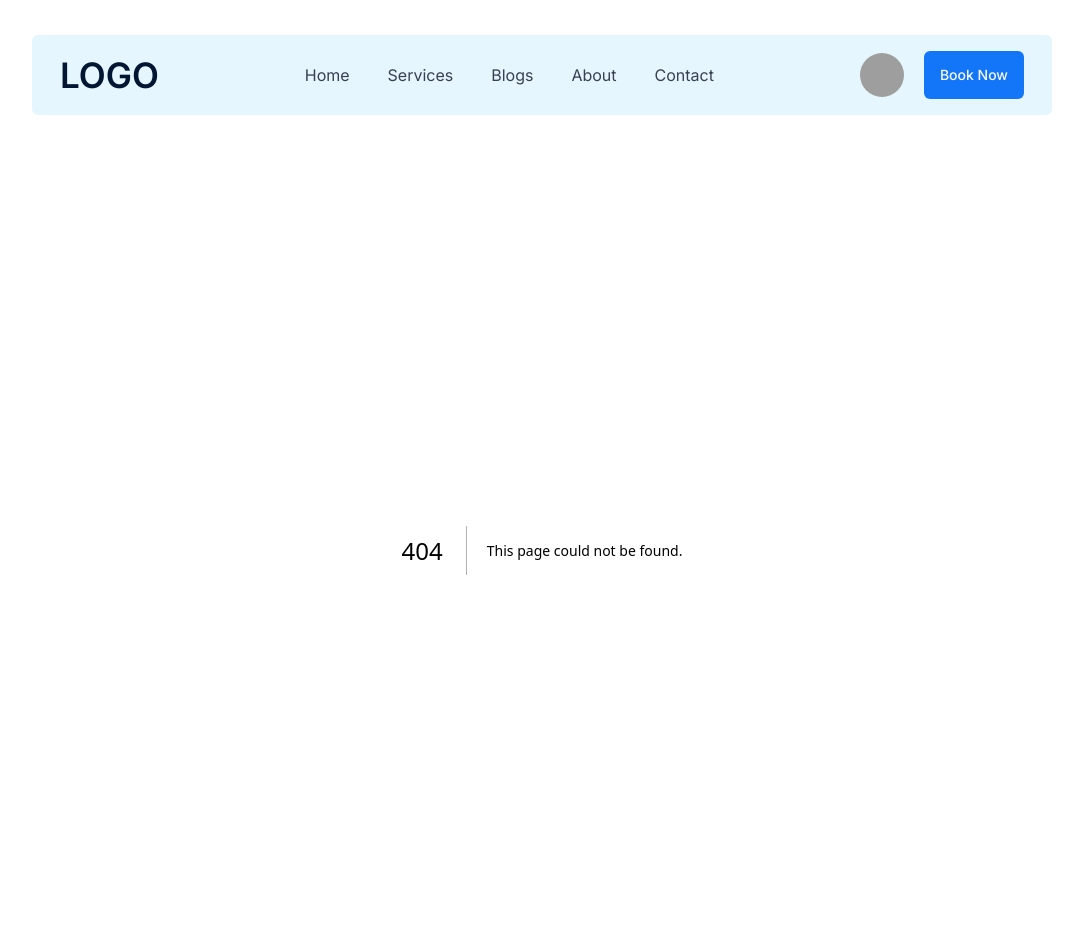
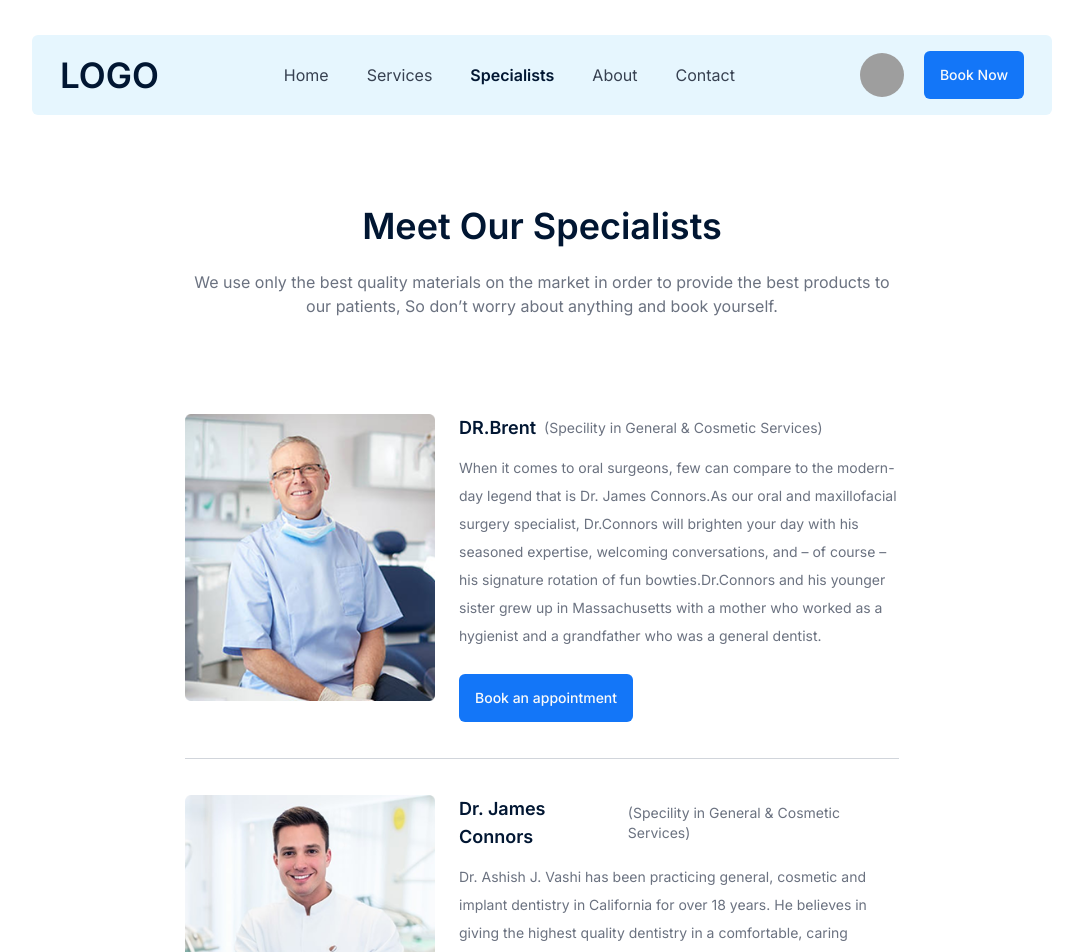
Before and after one commit to Yuossof/Doctor-Appointment-Booking-System-Client, a Next.js app: page /specialists in a window 1280 px wide. Before the commit this address had no page. Shown: the top 952 px of the page, without its empty margins (98-1181 px from the left). Built offline with nearby package versions, Linux system fonts and the light colour scheme; grey boxes are pictures that could not be loaded.

Commit message:
edit(header, specialists-page)

```diff
--- /dev/null
+++ b/src/app/specialists/page.tsx
@@ -0,0 +1,22 @@
+import Specialists from '@/components/specialists-page/Specialists'
+import React from 'react'
+
+const Page = () => {
+    return (
+        <div className='flex flex-col items-center container px-[5px] md:px-[20px] lg:px-[80px] xl:px-[130px]'>
+            <div className='text-center flex flex-col items-center mt-14'>
+                <h1 className='lg:text-4xl text-3xl font-semibold text-dark-blue '>Meet Our Specialists</h1>
+                <p className='text-muted-foreground mt-6 lg:max-w-[69%]'>
+                    We use only the best quality materials on the market in order to provide the best products to our patients,
+                    So don’t worry about anything and book yourself.
+                </p>
+            </div>
+            <div className="mt-24 w-full"></div>
+            <div>
+                <Specialists />
+            </div>
+        </div>
+    )
+}
+
+export default Page
--- a/src/components/header/Header.tsx
+++ b/src/components/header/Header.tsx
@@ -16,7 +16,7 @@ const Header = () => {
     const links = [
         { title: "Home", to: "/" },
         { title: "Services", to: "/services" },
-        { title: "Blogs", to: "/blogs" },
+        { title: "Specialists", to: "/specialists" },
         { title: "About", to: "/about-us" },
         { title: "Contact", to: "/contact" },
     ]
--- /dev/null
+++ b/src/components/specialists-page/Specialists.tsx
@@ -0,0 +1,56 @@
+import React from 'react'
+import { Button } from '../ui/button'
+import Image from 'next/image'
+
+const Specialists = () => {
+    const sp = [
+        {
+            name: "DR.Brent",
+            description: "When it comes to oral surgeons, few can compare to the modern-day legend that is Dr. James Connors.As our oral and maxillofacial surgery specialist, Dr.Connors will brighten your day with his seasoned expertise, welcoming conversations, and – of course – his signature rotation of fun bowties.Dr.Connors and his younger sister grew up in Massachusetts with a mother who worked as a hygienist and a grandfather who was a general dentist.",
+            specility: "Specility in General & Cosmetic Services",
+            image: "/images/Rectangle 662.png"
+        },
+        {
+            name: "Dr. James Connors",
+            description: ` Dr. Ashish J. Vashi has been practicing general, cosmetic and implant dentistry in California for over 18 years. He believes in giving the highest quality dentistry in a comfortable, caring environment. He strives to get to know his patients, not just their teeth.including full mouth restoration, dental veneers, crowns, bridges, dental implants, wisdom teeth extractions, Invisalign, and dentures`,
+            specility: "Specility in General & Cosmetic Services",
+            image: "/images/Rectangle 661.png"
+        },
+        {
+            name: "Dr.Jhone Doe",
+            description: ` Dr. Ashish J. Vashi has been practicing general, cosmetic and implant dentistry in California for over 18 years. He believes in giving the highest quality dentistry in a comfortable, caring environment. He strives to get to know his patients, not just their teeth.including full mouth restoration, dental veneers, crowns, bridges, dental implants, wisdom teeth extractions, Invisalign, and dentures`,
+            specility: "Specility in General & Cosmetic Services",
+            image: "/images/Rectangle 660.png"
+        },
+    ]
+    return (
+        <section className='flex justify-center'>
+            <div className='lg:w-[70%] w-full flex flex-col'>
+                {sp.map((item, i) => (
+                    <div key={i}>
+                        <div className='flex gap-6 lg:flex-row flex-col lg:pl-0 pl-6'>
+                            <div className=''>
+                                <Image src={item.image} alt='img' width={250} height={150} />
+                            </div>
+                            <div className='flex-1 '>
+                                <div>
+                                    <div className='flex items-center gap-2'>
+                                        <h3 className='font-semibold text-lg text-dark-blue'>{item.name}</h3>
+                                        <span className='text-muted-foreground text-xs md:text-sm'>({item.specility})</span>
+                                    </div>
+                                    <p className='text-muted-foreground md:text-md text-sm mt-3 leading-7'>
+                                        {item.description}
+                                    </p>
+                                </div>
+                                <Button className='mt-6 bg-mid-blue py-6 px-4'>Book an appointment</Button>
+                            </div>
+                        </div>
+                        <div className={`${i === sp.length - 1 ? "hidden" : "block"} w-full h-[1px] bg-gray-300 my-9`}></div>
+                    </div>
+                ))}
+            </div>
+        </section>
+    )
+}
+
+export default Specialists
```
Also changed, not shown: src/new.txt.
